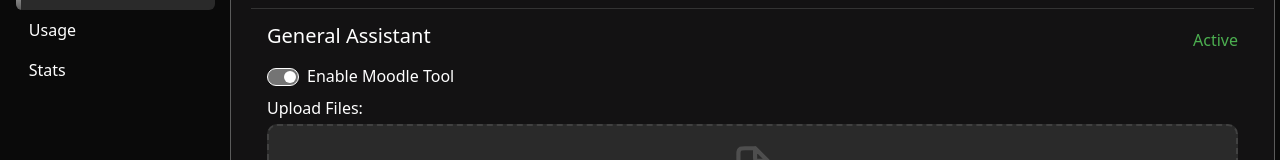
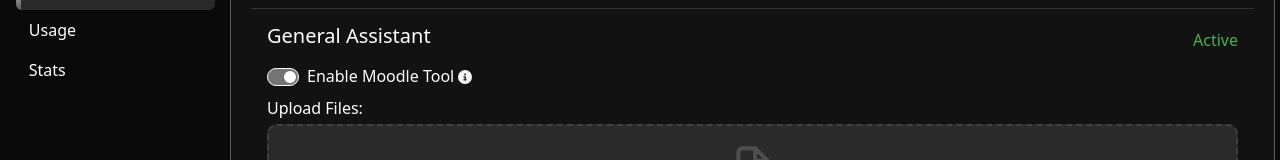
Before and after one commit to RealChoki/Owlie, a Vue app in the folder frontend/: page /courses/1 in a window 1280 px wide. Shown: the part 135-295 px from the top of the page. Built offline with nearby package versions, Linux system fonts and the light colour scheme.

Commit message:
feat: add info icon to AssistantDashboard for additional context

```diff
--- a/frontend/src/dashboard-components/AssistantDashboard.vue
+++ b/frontend/src/dashboard-components/AssistantDashboard.vue
@@ -70,6 +70,11 @@
           >
             Enable Moodle Tool
           </label>
+          <font-awesome-icon
+            :icon="['fas', 'circle-info']"
+            class="circle-info cursor-pointer text-light ms-1 small"
+            @click="toggleInfo"
+          />
         </div>
         <!-- File Upload -->
         <div class="mb-2 cursor-pointer">
@@ -207,10 +212,10 @@
 import { ref, computed, onMounted } from 'vue'
 import { FontAwesomeIcon } from '@fortawesome/vue-fontawesome'
 import { library } from '@fortawesome/fontawesome-svg-core'
-import { faPenToSquare, faSquareXmark } from '@fortawesome/free-solid-svg-icons'
+import { faPenToSquare, faSquareXmark, faCircleInfo } from '@fortawesome/free-solid-svg-icons'
 import axios from 'axios'
 
-library.add(faPenToSquare, faSquareXmark)
+library.add(faPenToSquare, faSquareXmark, faCircleInfo)
 
 // Assistant Modes Configuration
 // ---------------------------------
```
